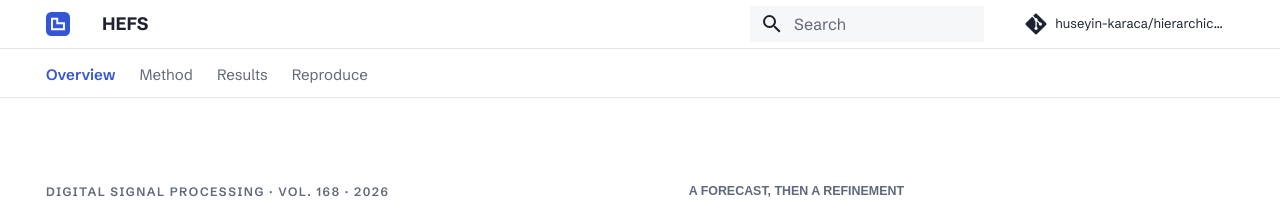
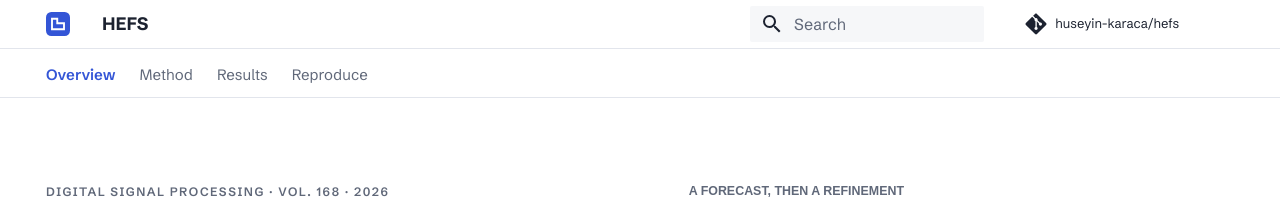
Before and after one commit to huseyin-karaca/hefs, an MkDocs documentation site: the page built from docs/index.md, in a window 1280 px wide. Shown: the top 208 px of the page. Built offline with MkDocs 1.6.1 and Material for MkDocs 9.7.7, drawn with Linux system fonts in a browser that asks for light colours; comment, search, counter and statistics services are not loaded.

```diff
--- a/mkdocs.yml
+++ b/mkdocs.yml
@@ -1,8 +1,8 @@
 site_name: HEFS
 site_description: Hierarchical ensemble-based feature selection for time series prediction. Learn how complementary features refine forecasts through learned multiplicative corrections.
 site_url: https://hkaraca.com/hefs/
-repo_url: https://github.com/huseyin-karaca/hierarchical-feature-selection
-repo_name: huseyin-karaca/hierarchical-feature-selection
+repo_url: https://github.com/huseyin-karaca/hefs
+repo_name: huseyin-karaca/hefs
 theme:
   name: material
   custom_dir: overrides
--- a/overrides/home.html
+++ b/overrides/home.html
@@ -13,7 +13,7 @@
       <p class="hero-summary">Start with the strongest features. Let the others learn how to refine the forecast. A hierarchy of models connects them through explicit cost optimization.</p>
       <div class="actions">
         <a class="button primary" href="https://doi.org/10.1016/j.dsp.2025.105528">Read the paper ↗</a>
-        <a class="button" href="https://github.com/huseyin-karaca/hierarchical-feature-selection">Code</a>
+        <a class="button" href="https://github.com/huseyin-karaca/hefs">Code</a>
         <a class="button" href="{{ 'reproduce/' | url }}">Quickstart</a>
       </div>
     </div>
```
Also changed, not shown: README.md (+2 -2 lines).
